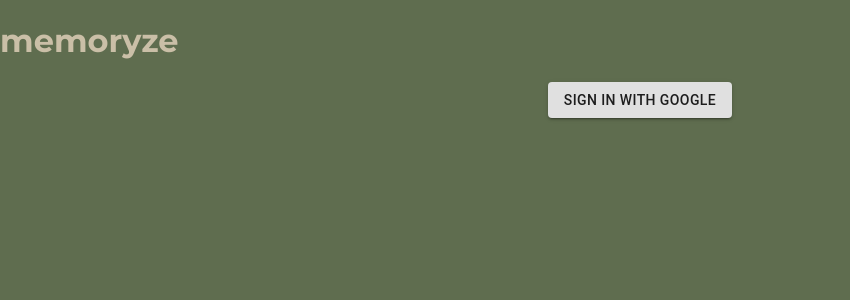
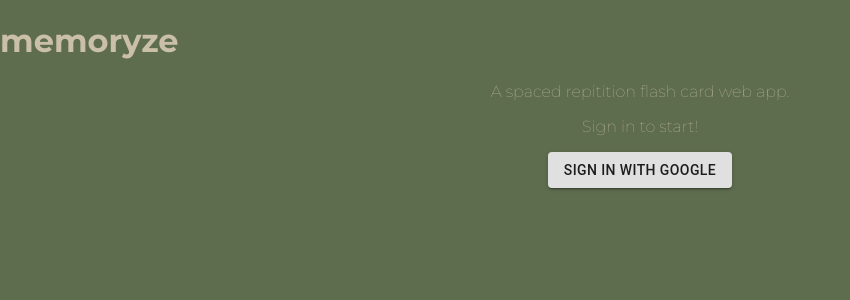
Before and after one commit to Luke-Argosino/memoryze, a React (Create React App) app: page / in a window 1280 px wide. Shown: the top 300 px of the page, without its empty margins (0-850 px from the left). Built offline with nearby package versions, Linux system fonts and the light colour scheme; no server answers.

Commit message:
Moved sign in page, added sidebar

```diff
--- a/package.json
+++ b/package.json
@@ -12,6 +12,7 @@
     "react-dom": "^17.0.2",
     "react-firebase-hooks": "^3.0.4",
     "react-router": "^5.2.0",
+    "react-router-dom": "^5.2.0",
     "react-scripts": "4.0.3",
     "web-vitals": "^1.1.2"
   },
--- a/src/App.js
+++ b/src/App.js
@@ -1,5 +1,6 @@
 import './App.css';
-import Decks from './pages/Decks'
+import Decks from './pages/Decks';
+import SignInPage from './pages/SignInPage';
 import firebase from 'firebase/app';
 import 'firebase/firestore';
 import 'firebase/auth';
@@ -28,7 +29,7 @@ const App = () => {
         <Header />
       </div>
       <div>
-        {user ? <Decks /> && <SignOut /> : <SignIn auth={auth} />}
+        {user ? <Decks />  : <SignInPage auth={auth}/>}
       </div>
     </div>
   );
@@ -36,28 +37,9 @@ const App = () => {
 
 const Header = () => {
   return (
-
     <h1>
       memoryze
     </h1>
-
-  )
-}
-
-const SignIn = () => {
-  const signInWithGoogle = () => {
-      const provider = new firebase.auth.GoogleAuthProvider();
-      auth.signInWithPopup(provider);
-  }
-
-  return (
-      <Button
-        onClick={signInWithGoogle}
-        variant="contained"
-        color="white"
-        >
-        Sign in with Google
-      </Button>
   )
 }
 
--- a/src/pages/Decks.js
+++ b/src/pages/Decks.js
@@ -1,7 +1,11 @@
-
+import Sidebar from "./Sidebar";
 
 const Decks = () => {
-
+    return (
+        <div>
+            <Sidebar />
+        </div>
+    )
 }
 
 export default Decks;
--- /dev/null
+++ b/src/pages/Sidebar.js
@@ -0,0 +1,31 @@
+import { makeStyles } from "@material-ui/core";
+import React from "react";
+import Drawer from "@material-ui/core/Drawer";
+import Typography from "@material-ui/core/Typography";
+
+const drawerWidth = 240;
+
+const useStyles = makeStyles ({
+    page: {
+        background:'f9f9f9',
+        width: '100%'
+    },
+    drawer: {
+        width: drawerWidth
+    }
+})
+
+export default function Sidebar({children}) {
+    const classes = useStyles()
+
+    return (
+        <div>
+            <Drawer
+                className={classes.drawer}
+                variant="permanent"
+                anchor="left"
+            >
+            </Drawer>
+        </div>
+    );
+}
--- /dev/null
+++ b/src/pages/SignInPage.css
@@ -0,0 +1,4 @@
+.Description {
+    color: rgb(202, 191, 167);
+    font-weight: 300;
+}
--- /dev/null
+++ b/src/pages/SignInPage.js
@@ -0,0 +1,37 @@
+import './SignInPage.css';
+import firebase from 'firebase/app';
+import 'firebase/firestore';
+import 'firebase/auth';
+import { useAuthState } from 'react-firebase-hooks/auth';
+import { Button } from '@material-ui/core';
+
+const SignInPage = (props) => {
+    const signInWithGoogle = () => {
+        const provider = new firebase.auth.GoogleAuthProvider();
+        props.auth.signInWithPopup(provider);
+    }
+
+    return (
+        <div>
+            <div className="Description">
+                <p>
+                    A spaced repitition flash card web app.
+                </p>
+                <p>
+                    Sign in to start!
+                </p>
+            </div>
+        <Button
+          onClick={signInWithGoogle}
+          variant="contained"
+          color="white"
+          >
+          Sign in with Google
+        </Button>
+        </div>
+    )
+}
+
+
+
+export default SignInPage;
```
Also changed, not shown: src/App.css (line endings or trailing spaces), 1 other file (tests, documents, lock files or other folders).
